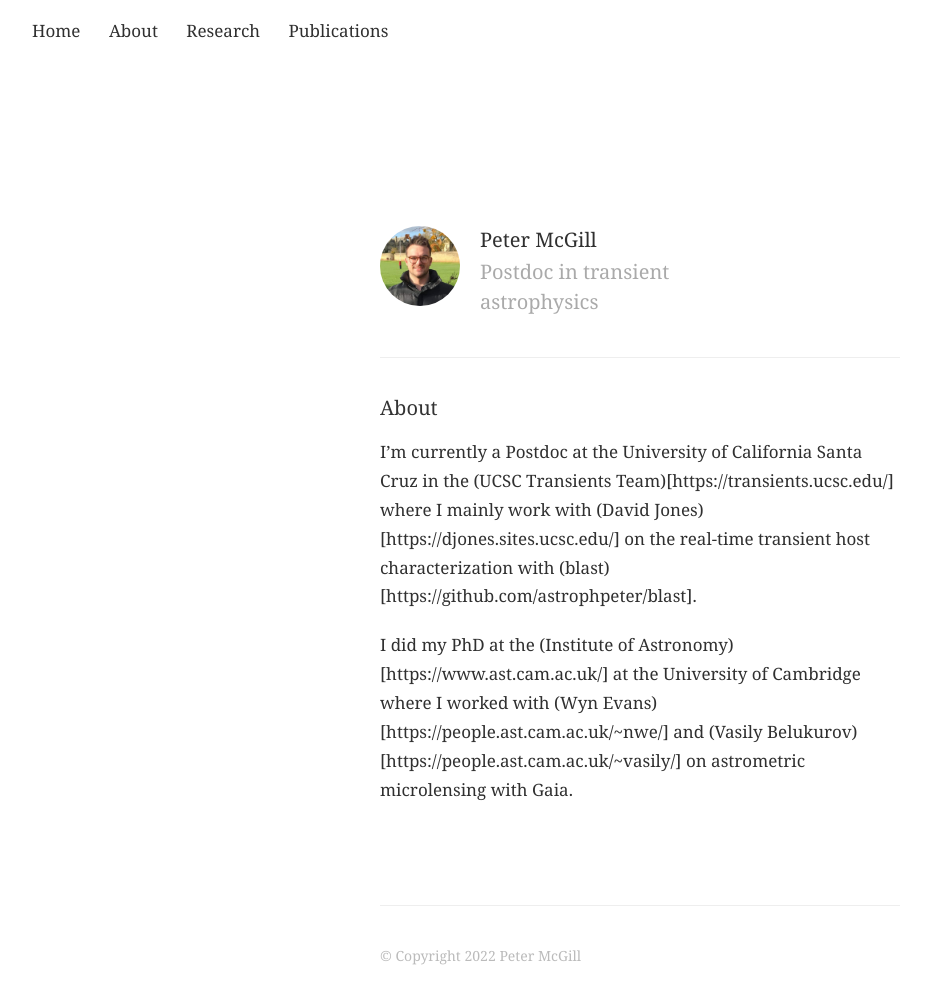
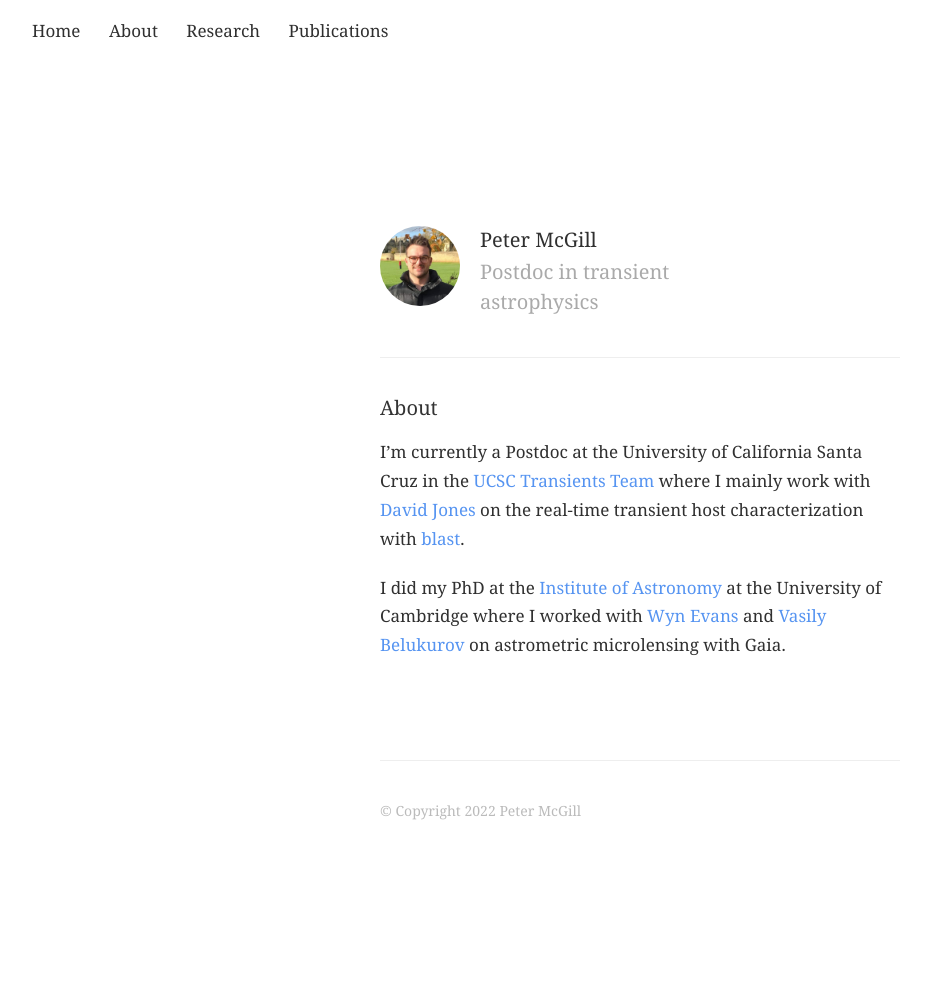
Before and after one commit to astrophpeter/astrophpeter.github.io, a Jekyll site: the page built from about.md, in a window 1280 px wide. Shown: the whole page, without its empty margins (0-931 px from the left). Built offline with Jekyll 4.4.1, drawn with Linux system fonts in a browser that asks for light colours; nearby versions of some CDN libraries; after the commit the page ends 900 px from its top, so only the background shows below that.

Commit message:
Update about.md

```diff
--- a/about.md
+++ b/about.md
@@ -6,12 +6,12 @@ profile: true
 
 ### About
 
-I'm currently a Postdoc at the University of California Santa Cruz in the (UCSC Transients Team)[https://transients.ucsc.edu/]
-where I mainly work with (David Jones)[https://djones.sites.ucsc.edu/] on the real-time transient host characterization
-with (blast)[https://github.com/astrophpeter/blast].
+I'm currently a Postdoc at the University of California Santa Cruz in the [UCSC Transients Team](https://transients.ucsc.edu/)
+where I mainly work with [David Jones](https://djones.sites.ucsc.edu/) on the real-time transient host characterization
+with [blast](https://github.com/astrophpeter/blast).
 
-I did my PhD at the (Institute of Astronomy)[https://www.ast.cam.ac.uk/] at the University of Cambridge
-where I worked with (Wyn Evans)[https://people.ast.cam.ac.uk/~nwe/] and
-(Vasily Belukurov)[https://people.ast.cam.ac.uk/~vasily/] on astrometric microlensing with Gaia.
+I did my PhD at the [Institute of Astronomy](https://www.ast.cam.ac.uk/) at the University of Cambridge
+where I worked with [Wyn Evans](https://people.ast.cam.ac.uk/~nwe/) and
+[Vasily Belukurov](https://people.ast.cam.ac.uk/~vasily/) on astrometric microlensing with Gaia.
 
 {% include footer.html %}
```
